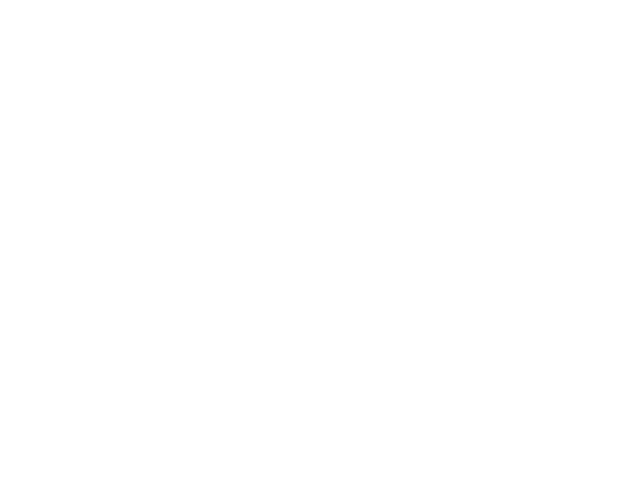
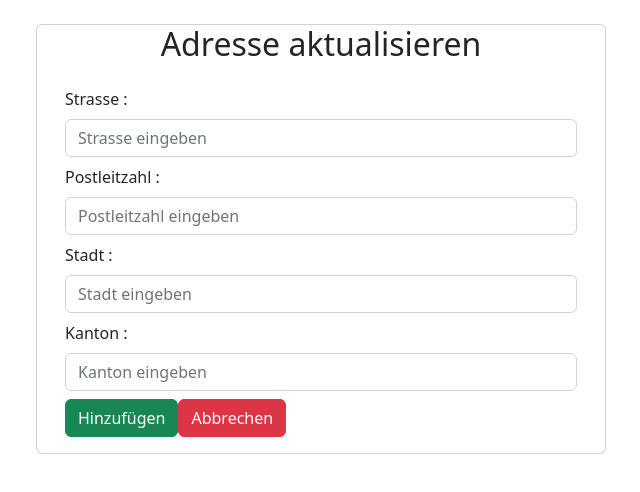
Before and after one commit to AbdullahAl-kubaisi/-Oeffentliche-Dienste-, a React (Create React App) app in the folder dienste_frontend/: page /edit-location/1 in a window 1280 px wide. Before the commit this address had no page. Shown: the top 492 px of the page, without its empty margins (319-959 px from the left). Built offline with nearby package versions, Linux system fonts and the light colour scheme; no server answers; what @syncstate/core, @syncstate/react, @syncstate/remote-client would draw is missing.

Commit message:
created list with adresses and button to add new location

```diff
--- a/dienste_frontend/src/App.tsx
+++ b/dienste_frontend/src/App.tsx
@@ -7,6 +7,8 @@ import ListRole from './components/ListRole';
 import AddPerson from './components/AddPerson';
 import AddRoster from './components/AddRoster';
 import ListRoster from './components/ListRoster';
+import ListLocation from './components/ListLocation';
+import AddLocation from './components/AddLocation';
 
 const App = (): JSX.Element => {
   return (
@@ -23,6 +25,9 @@ const App = (): JSX.Element => {
           <Route path="/rosters" element={<ListRoster />} />
           <Route path="/add-roster" element={<AddRoster />} />
           <Route path="/edit-roster/:id" element={<AddRoster />} />
+          <Route path="/locations" element={<ListLocation />} />
+          <Route path="/add-location" element={<AddLocation />} />
+          <Route path="/edit-location/:id" element={<AddLocation />} />
         </Routes>
       </Router>
     </div>
--- /dev/null
+++ b/dienste_frontend/src/components/AddLocation.js
@@ -0,0 +1,139 @@
+import React, { useState, useEffect } from 'react';
+import { Link, useNavigate, useParams } from 'react-router-dom';
+import LocationService from '../services/LocationService';
+
+const AddLocation = () => {
+  const [street, setStreet] = useState('');
+  const [plz, setPlz] = useState('');
+  const [place, setPlace] = useState('');
+  const [canton, setCanton] = useState('');
+  const history = useNavigate();
+  const { id } = useParams();
+  const saveOrUpdateLocation = (e) => {
+    e.preventDefault();
+
+    const location = {
+      street,
+      plz,
+      place,
+      canton,
+    };
+
+    if (id) {
+      LocationService.updateLocation(id, location)
+        .then((response) => {
+          console.log(response.data);
+          history('/locations');
+        })
+        .catch((error) => {
+          console.log(error);
+        });
+    } else {
+      LocationService.createLocation(location)
+        .then((response) => {
+          console.log(response.data);
+          history('/locations');
+        })
+        .catch((error) => {
+          console.log(error);
+        });
+    }
+  };
+
+  useEffect(() => {
+    LocationService.getLocationById(id)
+      .then((response) => {
+        setStreet(response.data.street);
+        setPlz(response.data.plz);
+        setPlace(response.data.place);
+        setCanton(response.data.canton);
+      })
+      .catch((error) => {
+        console.log(error);
+      });
+  }, []);
+
+  const title = () => {
+    if (id) {
+      return <h2 className="text-center">Adresse aktualisieren</h2>;
+    } else {
+      return <h2 className="text-center">Adresse hinzufügen</h2>;
+    }
+  };
+
+  return (
+    <div>
+      <br />
+      <div className="container">
+        <div className="row">
+          <div className="card col-md-6 offset-md-3 offset-md-3">
+            {title()}
+            <div className="card-body">
+              <form>
+                <div className="form-group mb-2">
+                  <label className="form-label"> Strasse :</label>
+                  <input
+                    type="text"
+                    placeholder="Strasse eingeben"
+                    name="street"
+                    className="form-control"
+                    value={street}
+                    onChange={(e) => setStreet(e.target.value)}
+                  ></input>
+                </div>
+
+                <div className="form-group mb-2">
+                  <label className="form-label"> Postleitzahl :</label>
+                  <input
+                    type="text"
+                    placeholder="Postleitzahl eingeben"
+                    name="plz"
+                    className="form-control"
+                    value={plz}
+                    onChange={(e) => setPlz(e.target.value)}
+                  ></input>
+                </div>
+
+                <div className="form-group mb-2">
+                  <label className="form-label"> Stadt :</label>
+                  <input
+                    type="text"
+                    placeholder="Stadt eingeben"
+                    name="place"
+                    className="form-control"
+                    value={place}
+                    onChange={(e) => setPlace(e.target.value)}
+                  ></input>
+                </div>
+
+                <div className="form-group mb-2">
+                  <label className="form-label"> Kanton :</label>
+                  <input
+                    type="text"
+                    placeholder="Kanton eingeben"
+                    name="canton"
+                    className="form-control"
+                    value={canton}
+                    onChange={(e) => setCanton(e.target.value)}
+                  ></input>
+                </div>
+
+                <button
+                  className="btn btn-success"
+                  onClick={(e) => saveOrUpdateLocation(e)}
+                >
+                  Hinzufügen
+                </button>
+                <Link to="/location" className="btn btn-danger">
+                  Abbrechen
+                </Link>
+              </form>
+            </div>
+          </div>
+        </div>
+      </div>
+    </div>
+  );
+};
+
+export default AddLocation;
--- /dev/null
+++ b/dienste_frontend/src/components/ListLocation.js
@@ -0,0 +1,81 @@
+import React, { useState, useEffect } from 'react';
+import { Link } from 'react-router-dom';
+import LocationService from '../services/LocationService';
+
+const ListRole = () => {
+  const [locations, setLocations] = useState([]);
+
+  useEffect(() => {
+    getAllLocations();
+  }, []);
+
+  const getAllLocations = () => {
+    LocationService.getAllLocations()
+      .then((response) => {
+        setLocations(response.data);
+        console.log(response.data);
+      })
+      .catch((error) => {
+        console.log(error);
+      });
+  };
+
+  const deleteLocations = (locationId) => {
+    LocationService.deleteLocation(locationId)
+      .then((response) => {
+        getAllLocations();
+        console.log(response.data);
+      })
+      .catch((error) => {
+        console.log(error);
+      });
+  };
+
+  return (
+    <div className="container">
+      <h2 className="text-center"> Adressen-Liste </h2>
+      <Link to="/add-location" className="btn btn-primary mb-2">
+        Adresse hinzufügen
+      </Link>
+      <table className="table table-bordered table-striped">
+        <thead>
+          <th> Id </th>
+          <th> Strasse </th>
+          <th> Postleitzahl </th>
+          <th> Kanton </th>
+          <th> Action </th>
+        </thead>
+        <tbody>
+          {locations.map((location) => (
+            <tr key={location.id}>
+              <td> {location.id} </td>
+              <td> {location.street} </td>
+              <td>
+                {location.plz}
+                &nbsp;{location.place}
+              </td>
+              <td> {location.canton} </td>
+              <td>
+                <Link
+                  className="btn btn-info"
+                  to={`/edit-location/${location.id}`}
+                >
+                  Update
+                </Link>
+                <button
+                  className="btn btn-danger"
+                  onClick={() => deleteLocations(location.id)}
+                  style={{ marginLeft: '10px' }}
+                >
+                  Delete
+                </button>
+              </td>
+            </tr>
+          ))}
+        </tbody>
+      </table>
+    </div>
+  );
+};
+
+export default ListRole;
```
